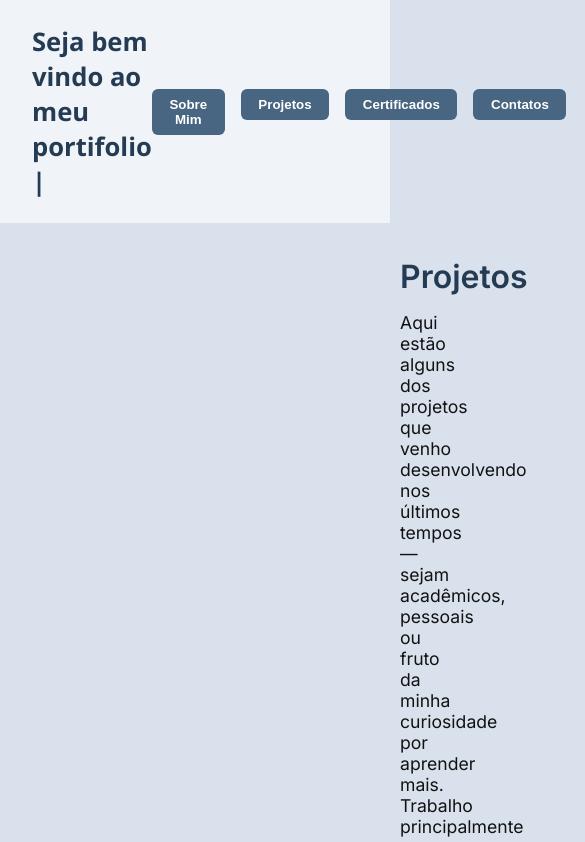
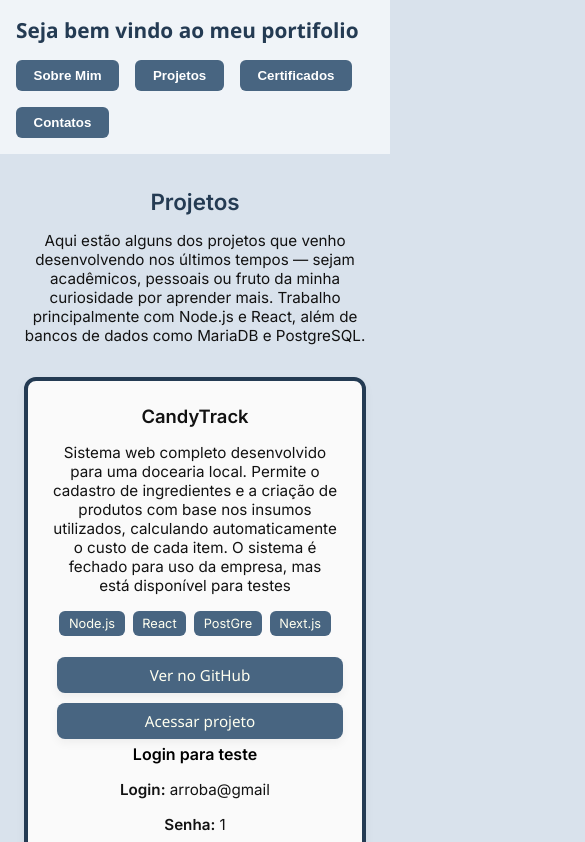
Before and after one commit to RenatoPiresFilogenio/portifolio, a Next.js app: page /projects in a window 390 px wide. Shown: the top 842 px of the page, 585 px wide, since content can reach past the window. Built offline with nearby package versions, Linux system fonts and the light colour scheme.

Commit message:
Ajustanto Responsividade

```diff
--- a/src/app/components/header.js
+++ b/src/app/components/header.js
@@ -13,7 +13,7 @@ export default function Header() {
         className={style.headerContent}
       >
         <div className={style.me}>
-          <h1>Seja bem vindo ao meu portifolio |</h1>
+          <h1>Seja bem vindo ao meu portifolio </h1>
         </div>
         <div className={style.headerBtns}>
 
--- a/src/app/components/page.module.scss
+++ b/src/app/components/page.module.scss
@@ -1,5 +1,6 @@
 @use "../style/variables.scss" as *;
 @use "sass:color";
+
 .header {
   display: flex;
   align-items: center;
@@ -7,6 +8,13 @@
   background-color: $gray-blue-100;
   border-bottom: 2px solid $gray-blue-300;
   font-family: "Segoe UI", Tahoma, Geneva, Verdana, sans-serif;
+
+  // Mobile adjustments
+  @media (max-width: 600px) {
+    flex-direction: column;
+    align-items: flex-start;
+    padding: 1rem;
+  }
 }
 
 .me {
@@ -15,19 +23,37 @@
     font-weight: 700;
     color: $gray-blue-900;
     margin: 0;
+
+    @media (max-width: 600px) {
+      font-size: 1.3rem;
     }
   }
+}
+
 .headerContent {
   display: flex;
   align-items: center;
   justify-content: space-between;
   width: 100%;
+
+  @media (max-width: 600px) {
+    flex-direction: column;
+    align-items: flex-start;
+    gap: 1rem;
   }
+}
+
 .headerBtns {
   display: flex;
   gap: 1rem;
   margin-left: auto;
 
+  @media (max-width: 600px) {
+    margin-left: 0;
+    width: 100%;
+    flex-wrap: wrap;
+    justify-content: flex-start;
+  }
 
   .motionBtn {
     background-color: $gray-blue-600;
@@ -46,6 +72,8 @@
       outline: none;
       text-decoration: none;
     }
+
+    @media (max-width: 600px) {
+      width: 100%;
     }
-
-}
+  }}
--- a/src/app/page.js
+++ b/src/app/page.js
@@ -31,7 +31,6 @@ export default function Home() {
       width={100}
       height={100}
     />
-    <span>Olha eu aí!!</span>
   </section>
 
     <section className={style.MySocialMidias}>
--- a/src/app/projects/page.js
+++ b/src/app/projects/page.js
@@ -20,7 +20,7 @@ const projects = [
   {
     title: "SolarSmart",
     description: "Sistema desenvolvido em Java para cálculo de energia solar, baseado no consumo do imóvel ou de  " +
-    "cômodos específicos. Criado para apresentação na feira de ciências da faculdade.",
+    "cômodos específicos. Desenvolvido para a feira científica , Congresso Científico da Fundação Hermínio Ometto (FHO).",
     techs: ["Java"],
     github: "https://github.com/RenatoPiresFilogenio/SolarSmart",
     deploy:"",
--- a/src/app/projects/page.module.scss
+++ b/src/app/projects/page.module.scss
@@ -16,6 +16,30 @@
     font-size: 1.1rem;
     color: $dark-bg;
   }
+
+  @media (max-width: 768px) {
+    padding: 2rem 4rem;
+
+    h1 {
+      font-size: 1.6rem;
+    }
+
+    p {
+      font-size: 1rem;
+    }
+  }
+
+  @media (max-width: 480px) {
+    padding: 2rem 1.5rem;
+
+    h1 {
+      font-size: 1.4rem;
+    }
+
+    p {
+      font-size: 0.95rem;
+    }
+  }
 }
 
 .projectsGrid {
@@ -24,6 +48,10 @@
   grid-template-columns: repeat(auto-fit, minmax(280px, 1fr));
   justify-items: center;
   align-items: start;
+
+  @media (max-width: 480px) {
+    gap: 1.5rem;
+  }
 }
 
 .projectCard {
@@ -45,11 +73,20 @@
   h3 {
     margin-top: 0;
     color: $dark-bg;
+    font-size: 1.3rem;
+
+    @media (max-width: 480px) {
+      font-size: 1.15rem;
+    }
   }
 
   p {
     font-size: 1rem;
     margin-bottom: 1rem;
+
+    @media (max-width: 480px) {
+      font-size: 0.95rem;
+    }
   }
 
   .techList {
@@ -65,6 +102,10 @@
       padding: 0.3rem 0.6rem;
       border-radius: 6px;
       font-size: 0.9rem;
+
+      @media (max-width: 480px) {
+        font-size: 0.8rem;
+      }
     }
   }
 
@@ -91,5 +132,11 @@
       transform: translateY(0);
       box-shadow: 0 2px 6px rgba(0, 0, 0, 0.1);
     }
+
+    @media (max-width: 480px) {
+      width: 100%;
+      padding: 0.5rem;
+      font-size: 0.95rem;
+    }
   }
 }
```
Lines whose indentation alone changed are shown as unchanged.
